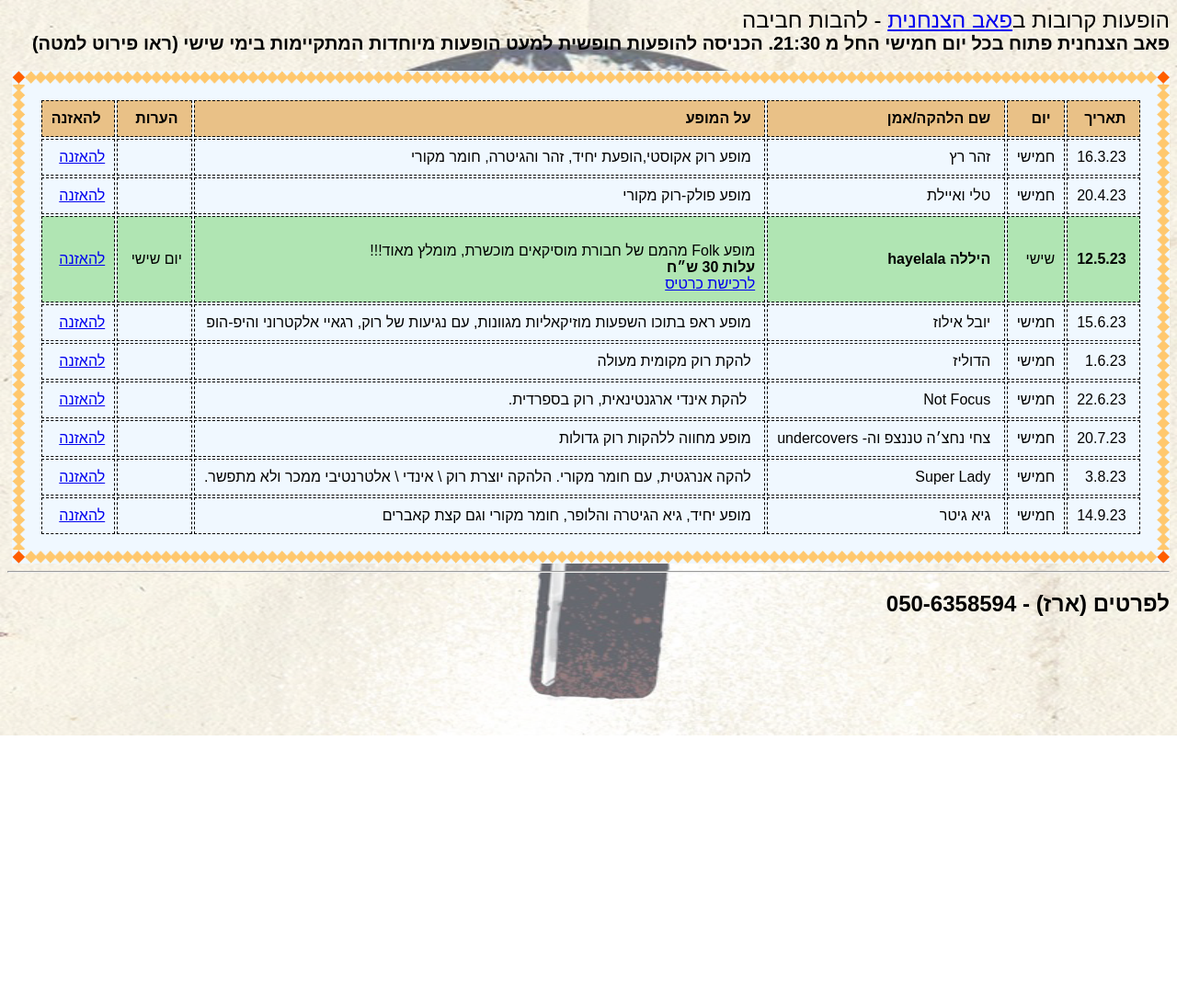
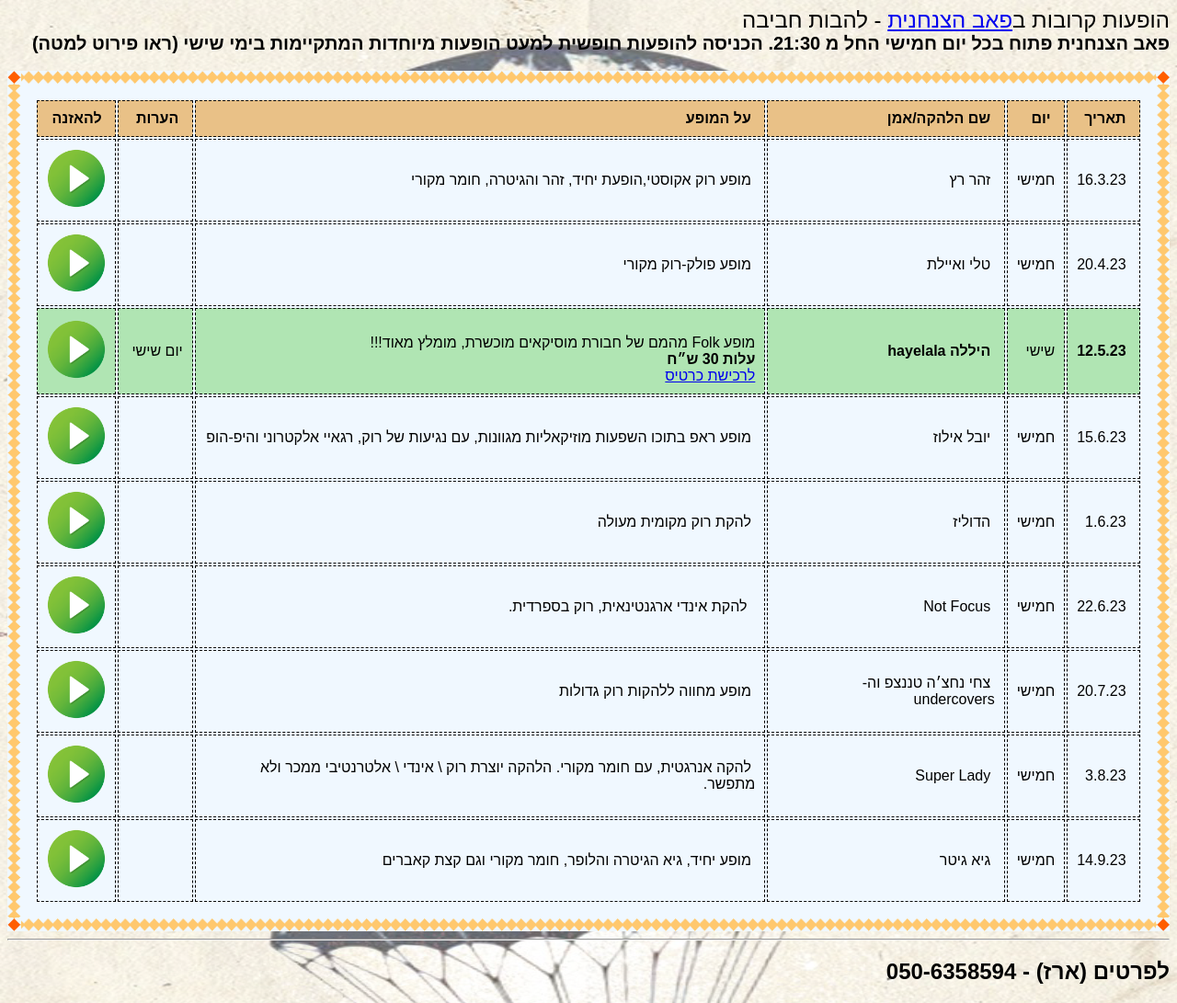
Before and after one commit to erezoren/zanhanitshows, a website built with Parcel: page index.html in a window 1280 px wide. Shown: the whole page at 92% size. Before the commit the page ends 800 px from the top, so only its background shows below. Built offline with nearby package versions, Linux system fonts and the light colour scheme.

Commit message:
play button

```diff
--- a/app.css
+++ b/app.css
@@ -29,3 +29,7 @@ body {
   direction: rtl;
   overflow-x:auto;
 }
+
+.play-btn{
+  width: 4rem;
+}
--- a/index.html
+++ b/index.html
@@ -35,7 +35,7 @@
       <td>&nbsp;זהר רץ</td>
       <td>&nbsp;מופע רוק אקוסטי,הופעת יחיד, זהר והגיטרה, חומר מקורי</td>
       <td>&nbsp;</td>
-      <td><a href="https://www.youtube.com/channel/UC4Pg6ZTzBfkiizMUzUHN07Q" target="_blank">להאזנה</a></td>
+      <td><a href="https://www.youtube.com/channel/UC4Pg6ZTzBfkiizMUzUHN07Q" target="_blank"><img class="play-btn" src="play.webp"/></a></td>
     </tr>
     <tr>
       <td>&nbsp;20.4.23</td>
@@ -43,7 +43,7 @@
       <td>&nbsp;טלי ואיילת</td>
       <td>&nbsp;מופע פולק-רוק מקורי</td>
       <td>&nbsp;</td>
-      <td><a href="https://www.youtube.com/watch?v=tGl86YLRCzk" target="_blank">להאזנה</a></td>
+      <td><a href="https://www.youtube.com/watch?v=tGl86YLRCzk" target="_blank"><img class="play-btn" src="play.webp"/></a></td>
     </tr>
     <tr style="background-color: #b0e5b3;">
       <td><strong>&nbsp;12.5.23</strong></td>
@@ -56,7 +56,7 @@
         <div></div>
       </td>
       <td>יום שישי&nbsp;</td>
-      <td><a href="https://open.spotify.com/album/3j56iObiy72fUvNhIzAqZW?si=XsKICQ3VQkSPeBHYFMav7Q" target="_blank">להאזנה</a></td>
+      <td><a href="https://open.spotify.com/album/3j56iObiy72fUvNhIzAqZW?si=XsKICQ3VQkSPeBHYFMav7Q" target="_blank"><img class="play-btn" src="play.webp"/></a></td>
     </tr>
     <tr>
       <td>&nbsp;15.6.23</td>
@@ -64,7 +64,7 @@
       <td>&nbsp;יובל אילוז</td>
       <td>&nbsp;מופע ראפ בתוכו השפעות מוזיקאליות מגוונות, עם נגיעות של רוק, רגאיי אלקטרוני והיפ-הופ</td>
       <td></td>
-      <td><a href="https://www.youtube.com/watch?v=FS4T87MwU3s" target="_blank">להאזנה</a></td>
+      <td><a href="https://www.youtube.com/watch?v=FS4T87MwU3s" target="_blank"><img class="play-btn" src="play.webp"/></a></td>
     </tr>
     <tr>
       <td>&nbsp;1.6.23</td>
@@ -72,7 +72,7 @@
       <td>&nbsp;הדוליז</td>
       <td>&nbsp;להקת רוק מקומית מעולה</td>
       <td></td>
-      <td><a href="https://www.youtube.com/watch?v=b0FTOLdoHkM" target="_blank">להאזנה</a></td>
+      <td><a href="https://www.youtube.com/watch?v=b0FTOLdoHkM" target="_blank"><img class="play-btn" src="play.webp"/></a></td>
     </tr>
     <tr>
       <td>&nbsp;22.6.23</td>
@@ -80,7 +80,7 @@
       <td>&nbsp;Not Focus</td>
       <td>&nbsp; להקת אינדי ארגנטינאית, רוק בספרדית.</td>
       <td></td>
-      <td><a href="https://www.youtube.com/watch?v=ODM_EkMCE8I" target="_blank">להאזנה</a></td>
+      <td><a href="https://www.youtube.com/watch?v=ODM_EkMCE8I" target="_blank"><img class="play-btn" src="play.webp"/></a></td>
     </tr>
     <tr>
       <td>&nbsp;20.7.23</td>
@@ -88,7 +88,7 @@
       <td>&nbsp;צחי נחצ׳ה טננצפ וה- undercovers</td>
       <td>&nbsp;מופע מחווה ללהקות רוק גדולות</td>
       <td>&nbsp;</td>
-      <td><a href="https://www.youtube.com/channel/UC18wLbdi5_qFTrxadwRb3yg" target="_blank">להאזנה</a></td>
+      <td><a href="https://www.youtube.com/channel/UC18wLbdi5_qFTrxadwRb3yg" target="_blank"><img class="play-btn" src="play.webp"/></a></td>
     </tr>
     <tr>
       <td>&nbsp;3.8.23</td>
@@ -96,7 +96,7 @@
       <td>&nbsp;Super Lady</td>
       <td>&nbsp;להקה אנרגטית, עם חומר מקורי. הלהקה יוצרת רוק \ אינדי \ אלטרנטיבי ממכר ולא מתפשר. </td>
       <td>&nbsp;</td>
-      <td><a href="https://youtu.be/69tcx6GTvMA" target="_blank">להאזנה</a></td>
+      <td><a href="https://youtu.be/69tcx6GTvMA" target="_blank"><img class="play-btn" src="play.webp"/></a></td>
     </tr>
 
     <tr>
@@ -105,7 +105,7 @@
       <td>&nbsp;גיא גיטר</td>
       <td>&nbsp;מופע יחיד, גיא הגיטרה והלופר, חומר מקורי וגם קצת קאברים </td>
       <td>&nbsp;</td>
-      <td><a href="https://open.spotify.com/artist/44p7vMlu9lLBhctffo9k1k?si=quvgiEimRKihpoqv-_jcJQ" target="_blank">להאזנה</a></td>
+      <td><a href="https://open.spotify.com/artist/44p7vMlu9lLBhctffo9k1k?si=quvgiEimRKihpoqv-_jcJQ" target="_blank"><img class="play-btn" src="play.webp"/></a></td>
     </tr>
 
     </tbody>
```
